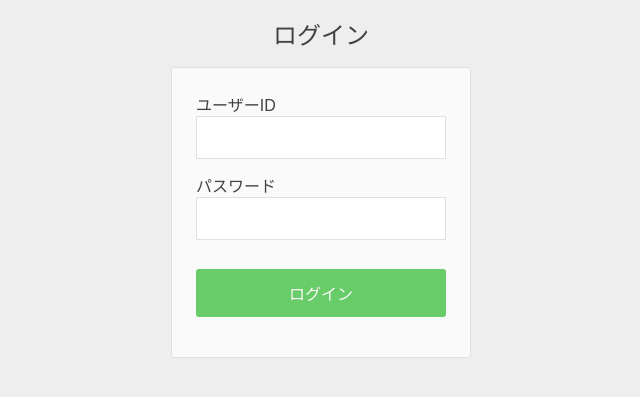
After one commit to eisen-dev/eisen_front, a PHP site: page /login.html in a window 1280 px wide. The commit adds this page. Shown: the top 397 px of the page, without its empty margins (319-959 px from the left). Run offline with PHP 8.4, Linux system fonts and the light colour scheme.

Commit message:
ログイン画面のデザイン作成

```diff
--- /dev/null
+++ b/webd/login.html
@@ -0,0 +1,37 @@
+<!DOCTYPE html>
+<html lang="ja">
+
+<head>
+	<meta charset="UTF-8">
+	<title>Untitled Document</title>
+	<link rel="stylesheet" href="includes/font-awesome-4.3.0/css/font-awesome.min.css">
+	<link rel="stylesheet" type="text/css" href="sass/style.css">
+	<script type="text/javascript" src="includes/jquery/jquery-2.1.4.min.js"></script>
+</head>
+
+<body>
+	<div class="wrapper">
+		<div class="contentwrapper--nonav">
+			<main class="contents">
+				<div class="inner inner--login">
+					<div class="login-header">
+						<!-- ここにロゴ画像を挿入 -->
+						<span>ログイン</span>
+					</div>
+					<div class="login">
+						<form>
+							<span>ユーザーID</span>
+							<input type="text" name="userid">
+							<span>パスワード</span>
+							<input type="password" name="password">
+						</form>
+						<a href="#" class="button button--yellow">ログイン</a>
+					</div>
+				</div>
+			</main>
+		</div>
+	</div>
+	<script type="text/javascript" src="js/script.js"></script>
+</body>
+
+</html>
--- a/webd/sass/_main.scss
+++ b/webd/sass/_main.scss
@@ -4,7 +4,8 @@ body{
 	margin: 0;
 	font-size: 16px;
 	/*1em = 16px*/
-	background-color: $md-grey-100;
+	background-color: $md-grey-200;
+	font-family: "Hiragino Kaku Gothic ProN", Meiryo, sans-serif;
 }
 
 .wrapper{
@@ -14,6 +15,9 @@ body{
 .contentswrapper{
 	margin-top: 96px;
 	/*ナビゲーションバー分のマージン*/
+}
+.contentwrapper--nonav{
+	margin-top: 0;
 }
 
 .contents{
@@ -31,6 +35,9 @@ body{
 .inner--navigation{
 
 }
+.inner--login{
+	padding: 0 16px;
+}
 
 .section{
 	font-size: 1rem;
@@ -42,17 +49,20 @@ body{
 	margin: 0;
 }
 
-@media #{$mediaquery-tablet} {
+@media screen and (min-width: 480px) {
 	.contentswrapper{
 		margin-top: 48px;
 		/*ナビゲーションバー分のマージン*/
 	}
+	.contentwrapper--nonav{
+		margin-top: 0;
+}
 }
 
-@media #{$mediaquery-desktop} {
+@media screen and (min-width: 768px) {
 
 }
 
-@media #{$mediaquery-wide-desktop} {
+@media screen and (min-width: 1200px) {
 
 }
--- /dev/null
+++ b/webd/sass/button.scss
@@ -0,0 +1,20 @@
+@charset "UTF-8";
+
+.button{
+	$color: #68CC68;
+	display: inline-block;
+	margin: 1em 1em 1em 0;
+	padding: 12px 24px;
+	width: 100%;
+	border-radius: 3px;
+	background-color: $color;
+	color: #FAFAFA;
+	text-align: center;
+	text-decoration: none;
+	cursor: pointer;
+	font-size: 1rem;
+	&:hover{
+		color: #FAFAFA;
+		background-color: darken($color, 10%);
+	}
+}
--- /dev/null
+++ b/webd/sass/login.scss
@@ -0,0 +1,58 @@
+@charset "UTF-8";
+.login-header{
+	width: 100%;
+	max-width: 300px;
+	margin: 0 auto;
+	padding: 1rem 0;
+	img{
+		margin: 0 auto;
+	}
+	text-align: center;
+	span{
+		font-size: 1.5rem;
+		padding: 1rem 1rem;
+		color: $md-grey-800;
+	}
+}
+
+.login{
+	width: 100%;
+	max-width: 300px;
+	margin: 0 auto;
+	background-color: $md-grey-50;
+	border: 1px solid $md-grey-300;
+	border-radius: 3px;
+	padding: 24px;
+	form{
+		width: 100%;
+		input{
+			width: 100%;
+			font-size: 1.2em;
+			padding: 0.5em;
+			border: 1px solid $md-grey-300;
+			margin-bottom: 0.7em;
+			color: $md-grey-800;
+		}
+		span{
+			font-size: 1em;
+			color: $md-grey-800;
+		}
+	}
+}
+
+@media screen and (min-width: 480px) {
+	.login-header{
+		max-width: 300px;
+	}
+	.login{
+		max-width: 300px;
+	}
+}
+
+@media screen and (min-width: 768px) {
+
+}
+
+@media screen and (min-width: 1200px) {
+
+}
--- a/webd/sass/style.css
+++ b/webd/sass/style.css
@@ -4,8 +4,6 @@
 
 ------------------------------------------------*/
 /* colors
-------------------------------------------------*/
-/* mediaquery
 ------------------------------------------------*/
 /* universal
 ------------------------------------------------*/
@@ -39,12 +37,17 @@ body {
   margin: 0;
   font-size: 16px;
   /*1em = 16px*/
-  background-color: #f5f5f5;
+  background-color: #eeeeee;
+  font-family: "Hiragino Kaku Gothic ProN", Meiryo, sans-serif;
 }
 
 .contentswrapper {
   margin-top: 96px;
   /*ナビゲーションバー分のマージン*/
+}
+
+.contentwrapper--nonav {
+  margin-top: 0;
 }
 
 .inner {
@@ -54,6 +57,10 @@ body {
 
 .inner--section {
   padding: 0 8px;
+}
+
+.inner--login {
+  padding: 0 16px;
 }
 
 .section {
@@ -70,6 +77,10 @@ body {
   .contentswrapper {
     margin-top: 48px;
     /*ナビゲーションバー分のマージン*/
+  }
+
+  .contentwrapper--nonav {
+    margin-top: 0;
   }
 }
 .navigation {
@@ -214,5 +225,72 @@ body {
     height: 300px;
   }
 }
+.login-header {
+  width: 100%;
+  max-width: 300px;
+  margin: 0 auto;
+  padding: 1rem 0;
+  text-align: center;
+}
+.login-header img {
+  margin: 0 auto;
+}
+.login-header span {
+  font-size: 1.5rem;
+  padding: 1rem 1rem;
+  color: #424242;
+}
+
+.login {
+  width: 100%;
+  max-width: 300px;
+  margin: 0 auto;
+  background-color: #fafafa;
+  border: 1px solid #e0e0e0;
+  border-radius: 3px;
+  padding: 24px;
+}
+.login form {
+  width: 100%;
+}
+.login form input {
+  width: 100%;
+  font-size: 1.2em;
+  padding: 0.5em;
+  border: 1px solid #e0e0e0;
+  margin-bottom: 0.7em;
+  color: #424242;
+}
+.login form span {
+  font-size: 1em;
+  color: #424242;
+}
+
+@media screen and (min-width: 480px) {
+  .login-header {
+    max-width: 300px;
+  }
+
+  .login {
+    max-width: 300px;
+  }
+}
+.button {
+  display: inline-block;
+  margin: 1em 1em 1em 0;
+  padding: 12px 24px;
+  width: 100%;
+  border-radius: 3px;
+  background-color: #68CC68;
+  color: #FAFAFA;
+  text-align: center;
+  text-decoration: none;
+  cursor: pointer;
+  font-size: 1rem;
+}
+.button:hover {
+  color: #FAFAFA;
+  background-color: #42bf42;
+}
 
 /*# sourceMappingURL=style.css.map */
--- a/webd/sass/style.scss
+++ b/webd/sass/style.scss
@@ -11,12 +11,6 @@ $failed-color: $md-red-500;
 $success-color: $md-light-green-500;
 $infomation-color: $md-light-blue-500;
 
-
-/* mediaquery
-------------------------------------------------*/
-$mediaquery-tablet: "screen and (min-width: 480px)";
-$mediaquery-desktop: "screen and (min-width: 768px)";
-$mediaquery-wide-desktop: "screen and (min-width: 1200px)";
 
 /* universal
 ------------------------------------------------*/
@@ -43,3 +37,5 @@ $mediaquery-wide-desktop: "screen and (min-width: 1200px)";
 ------------------------------------------------*/
 @import "main";
 @import "navigation";
+@import "login";
+@import "button";
```
Also changed, not shown: webd/sass/_navigation.scss (+7 -4 lines), 1 other file. Lines whose indentation alone changed are shown as unchanged.
